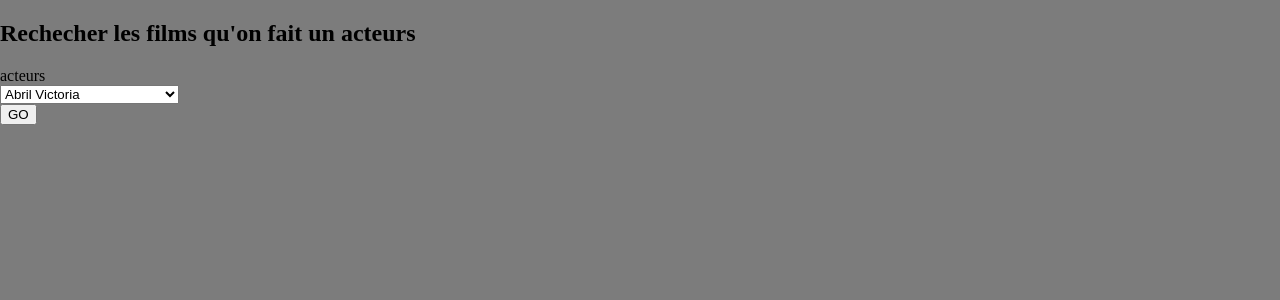
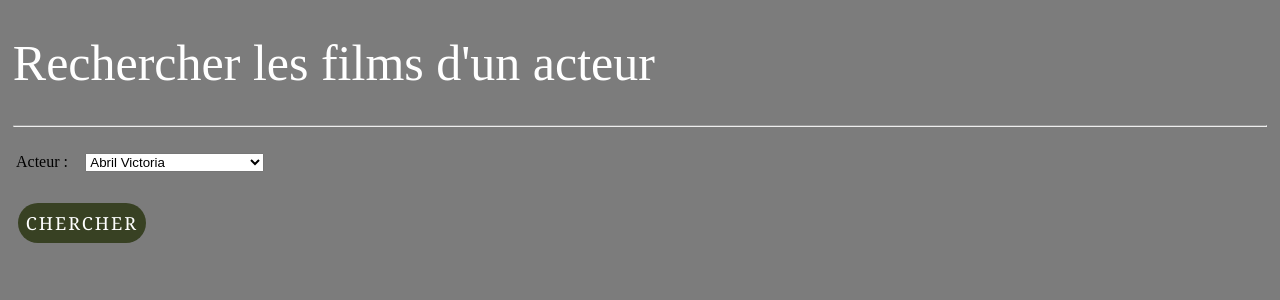
Before and after one commit to MaugrimEP/movie-browser-website, a PHP site: page /acteurs_search.php in a window 1280 px wide. Shown: the part 80-380 px from the top of the page. Run offline with PHP 8.4, Linux system fonts and the light colour scheme; data comes from the database, SQL or seed files in the repository.

Commit message:
Retravail sur le HTML+CSS de acteurs_search

```diff
--- a/PHP/user_interface/acteurs_search.php
+++ b/PHP/user_interface/acteurs_search.php
@@ -8,12 +8,8 @@ $co=new BD($pathToDBFromUserInterface);
     $arrayDescriptionActeurs=ActeursRowType2Array($co->getActeurs());
     $arrayActeurs=ActeursRowType2ArrayID($co->getActeurs());
 
-$Iacteurs=new Select("acteurs",$arrayDescriptionActeurs,$arrayActeurs);
-$Iacteurs->name='acteurs';
-
-$Isubmit=new Submit('rechercher !','GO');
+$Isubmit=new Submit('rechercher !','Chercher');
 $Isubmit->name='submit';
-
 ?>
 
 <!doctype html>
@@ -21,19 +17,24 @@ $Isubmit->name='submit';
 <head>
   <meta charset="utf-8">
   		<link rel="stylesheet" href="./css/header.css"/>
+  		<link rel="stylesheet" href="./css/acteurs_search.css"/>
   <title>Recherche Acteurs</title>
 </head>
 <body>
   <header><?php headerShow();?></header>
-  <article>
-  <h2>Rechecher les films qu'on fait un acteurs</h2>
+  <h1>Rechercher les films d'un acteur</h1>
+  <hr>
   <form method="get" action="display_films_by_acteurs.php">
+	  <label> Acteur : </label>
+	  <select name = "acteurs[]" id = "acteurs[]">
   <?php
-      $Iacteurs->affiche();
-      $Isubmit->affiche();
+      for ($i = 0; $i < count($arrayActeurs); $i++){
+		  echo "<option value='".$arrayActeurs[$i]."'>".$arrayDescriptionActeurs[$i]." </option>\n";
+	  }
   ?>
-</form>
-  </article>
+	  </select><br>
+	  <input id = 'submitButton' type="submit" value="Chercher">
+  </form>
   <?php importJavascriptShow() ?>
 </body>
 </html>
--- /dev/null
+++ b/PHP/user_interface/css/acteurs_search.css
@@ -0,0 +1,39 @@
+h1{
+	font : 50px New Century Schoolbook, serif;
+	margin-left : 1%;
+	color : white;
+}
+
+hr{
+	margin-bottom : 1%;
+	margin-top : 1%;
+	margin-right : 1%;
+	margin-left: 1%;
+	border-width: 1px;
+}
+
+select{
+	margin : 1em;
+}
+
+label{
+	margin-left : 1em;
+}
+
+#submitButton{
+	background : #384123;
+	border : none;
+	border-radius : 20px;
+	color : white;
+	font : 18px Georgia, "Times New Roman", Times, serif;
+	letter-spacing : 2px;
+	padding : 0.6%;
+	text-transform : uppercase;
+	margin : 1em;
+	transition : 0.3s;
+}
+
+#submitButton:hover{
+	background : #fe7f10;
+	transform : scale(1.1);
+}
--- a/PHP/user_interface/css/add_update.css
+++ b/PHP/user_interface/css/add_update.css
@@ -29,7 +29,6 @@ hr{
 	margin-right : 1%;
 	margin-left: 1%;
 	border-width: 1px;
-
 }
 
 #submitButton{
--- /dev/null
+++ b/PHP/user_interface/css/display_films_by_acteurs.css
@@ -0,0 +1 @@
+azerty
--- a/PHP/user_interface/display_films_by_acteurs.php
+++ b/PHP/user_interface/display_films_by_acteurs.php
@@ -15,13 +15,14 @@ function linkToFilm($string,$f)
 <html lang="fr">
 <head>
   <link rel="stylesheet" href="./css/header.css"/>
+  <link rel="stylesheet" href="./css/display_films_by_acteurs.css"/>
   <meta charset="utf-8">
   <title>resultat recherche</title>
 </head>
 <body>
   <header><?php headerShow();?></header>
   <article>
-    <h2>La liste des films fait par l'acteur <?php echo $infosActeur['nom'];echo $infosActeur['prenom'];?></h2>
+    <h1>Films de <?php echo $infosActeur['prenom']; echo $infosActeur['nom']; ?></h1>
     <table>
       <tr><th>Titre original</th><th>Titre francais</th></tr>
       <?php foreach ($films as $f)
```
